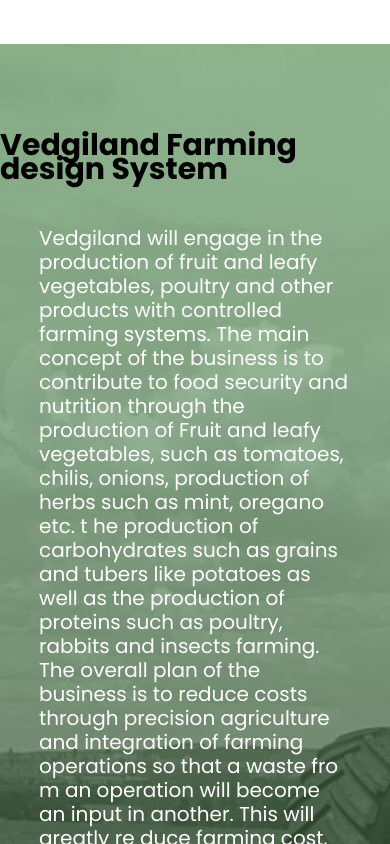
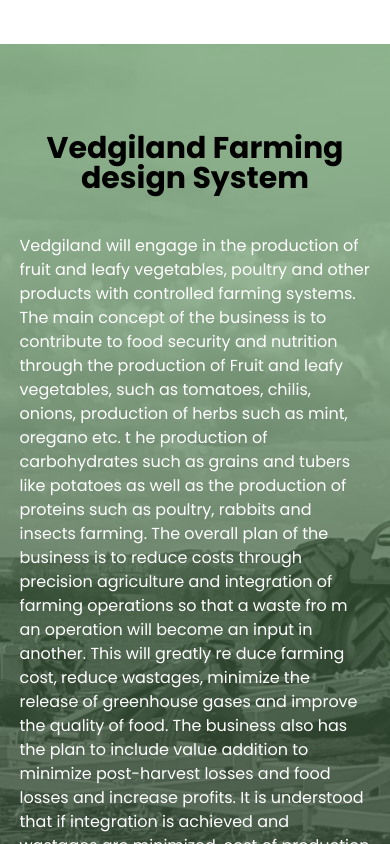
Before and after one commit to dcoder-x/vergiland, a React (Vite) app: page /services in a window 390 px wide. Shown: the part 960-1804 px from the top of the page. Built offline with nearby package versions, Linux system fonts and the light colour scheme.

Commit message:
optimized

```diff
--- a/src/styles/homesections.css
+++ b/src/styles/homesections.css
@@ -36,9 +36,11 @@
 @media screen and (max-width:800px) {
     #homeSections{
         flex-direction: column-reverse !important;
+
     }
     #homeSections .section-text{
         width: 90%;
+        font-size: 16px;
     }
     #homeSections .section-img{
         max-width: 90%;
--- a/src/styles/services.css
+++ b/src/styles/services.css
@@ -13,6 +13,8 @@
 #services .overview h1{
     font-size: 30px;
     color: black;
+    text-align: center;
+    line-height: 1;
 }
 #services .overview p{
     width: 80%;
@@ -20,3 +22,9 @@
 
 
 }
+@media screen and (max-width:800px) {
+    #services .overview p{
+        width: 90%;
+        font-size: 16px;
+    }
+}
```
